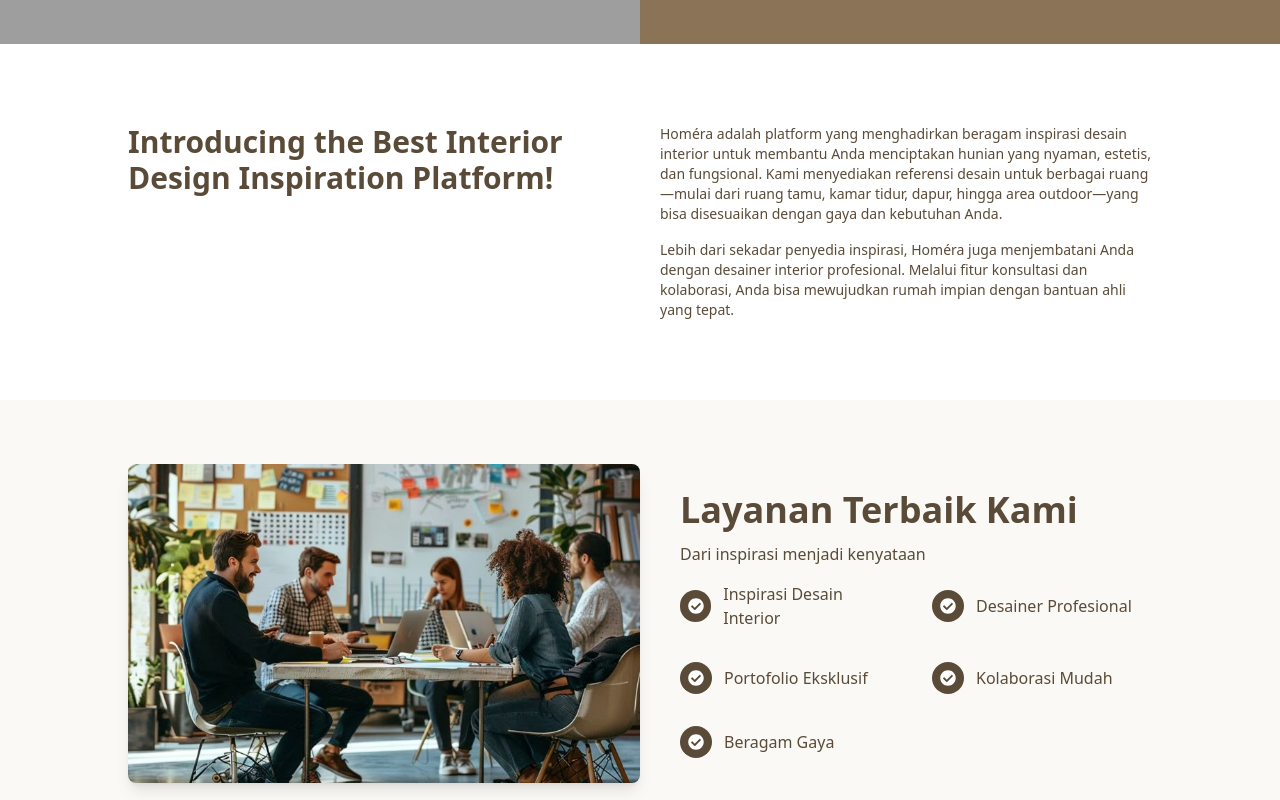
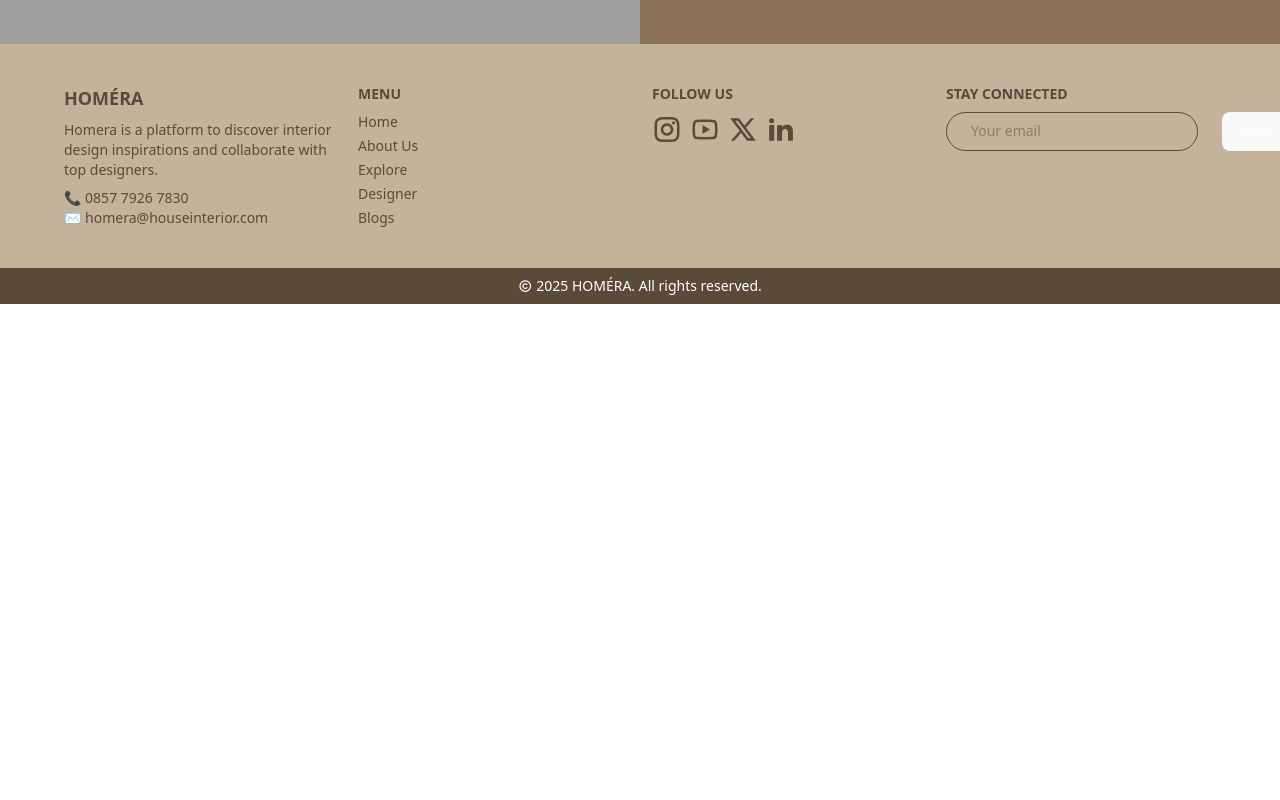
Before and after one commit to Rawmeymakarooni/frontend-homera, a React (Vite) app: page /Explore in a window 1280 px wide. Shown: the part 740-1540 px from the top of the page. After the commit the page ends 1044 px from the top, so only its background shows below. Built offline with nearby package versions, Linux system fonts and the light colour scheme; grey boxes are pictures that could not be loaded.

Commit message:
Save local changes before pulling

```diff
--- a/src/pages/Blogs.jsx
+++ b/src/pages/Blogs.jsx
@@ -1,14 +1,30 @@
-import articles from '@/data/articles';
 import Footer from '@/components/Footer';
-import Navbar from '@/components/Navbar';
+import Navbar from './Navbar';
 
 function Blogs() {
+  const articles = [
+    {
+      id: 1,
+      title: "Cara Menata Ruang Tamu Minimalis",
+      imageUrl: "/images/article1.jpg",
+      content: "Ruang tamu minimalis cocok untuk rumah modern...",
+      publishedAt: "2025-05-01"
+    },
+    {
+      id: 2,
+      title: "Inspirasi Dapur Estetik",
+      imageUrl: "/images/article2.jpg",
+      content: "Dapur dengan warna earth tone sangat populer...",
+      publishedAt: "2025-05-01"
+    },
+  ];
+
   return (
     <div className="font-serif">
       <Navbar />
 
-      {/* HERO SECTION (Ditambahkan untuk Blogs) */}
-      <section className="flex w-full h-[60vh]">
+      {/* HERO SECTION */}
+      <section className="flex w-full h-screen">
         {/* Left image */}
         <div
           className="w-1/2 h-full bg-cover bg-center"
--- a/src/pages/Designer.jsx
+++ b/src/pages/Designer.jsx
@@ -1,5 +1,3 @@
-import { FaCheckCircle } from 'react-icons/fa';
-
 function AboutUs() {
   return (
     <>
--- a/src/pages/Explore.jsx
+++ b/src/pages/Explore.jsx
@@ -37,60 +37,6 @@
           </div>
         </div>
       </section>
-
-      {/* Section 2: Introduction */}
-      <section className="bg-white py-20 px-10 md:px-32 text-[#5A4B38] flex flex-col md:flex-row gap-10">
-        <div className="w-full md:w-1/2">
-          <h2 className="text-3xl font-bold mb-4">
-            Introducing the Best Interior Design Inspiration Platform!
-          </h2>
-        </div>
-
-        <div className="w-full md:w-1/2 space-y-4 text-sm">
-          <p>
-            Homéra adalah platform yang menghadirkan beragam inspirasi desain
-            interior untuk membantu Anda menciptakan hunian yang nyaman,
-            estetis, dan fungsional. Kami menyediakan referensi desain untuk
-            berbagai ruang—mulai dari ruang tamu, kamar tidur, dapur, hingga area
-            outdoor—yang bisa disesuaikan dengan gaya dan kebutuhan Anda.
-          </p>
-          <p>
-            Lebih dari sekadar penyedia inspirasi, Homéra juga menjembatani Anda
-            dengan desainer interior profesional. Melalui fitur konsultasi dan
-            kolaborasi, Anda bisa mewujudkan rumah impian dengan bantuan ahli
-            yang tepat.
-          </p>
-        </div>
-      </section>
-
-      {/* Section 3: Services */}
-      <section className="flex flex-col md:flex-row bg-[#FAF9F6] px-10 md:px-32 py-16 gap-10 items-center">
-        <img
-          src="/desainer.png"
-          alt="About Homera"
-          className="w-full md:w-1/2 rounded-lg shadow-lg"
-        />
-        <div className="w-full md:w-1/2 text-[#5A4B38]">
-          <h3 className="text-4xl font-bold mb-3">Layanan Terbaik Kami</h3>
-          <p className="mb-4">Dari inspirasi menjadi kenyataan</p>
-          <div className="grid grid-cols-3 md:grid-cols-2 gap-8">
-            {[
-              "Inspirasi Desain Interior",
-              "Desainer Profesional",
-              "Portofolio Eksklusif",
-              "Kolaborasi Mudah",
-              "Beragam Gaya",
-            ].map((item, index) => (
-              <div key={index} className="flex items-center gap-3 text-4x1">
-                <div className="flex items-center justify-center bg-[#5A4B38] text-white rounded-full w-8 h-8">
-                  <FaCheckCircle />
-                </div>
-                <p>{item}</p>
-              </div>
-            ))}
-          </div>
-        </div>
-      </section>
     </>
   );
 }
--- a/src/pages/Home.jsx
+++ b/src/pages/Home.jsx
@@ -1,5 +1,3 @@
-import { FaCheckCircle } from 'react-icons/fa';
-
 function Home() {
   return (
     <>
@@ -30,8 +28,6 @@
               <div>HOME</div>
             </div>
           </div>
-
-
         </div>
       </section>
     </>
```
